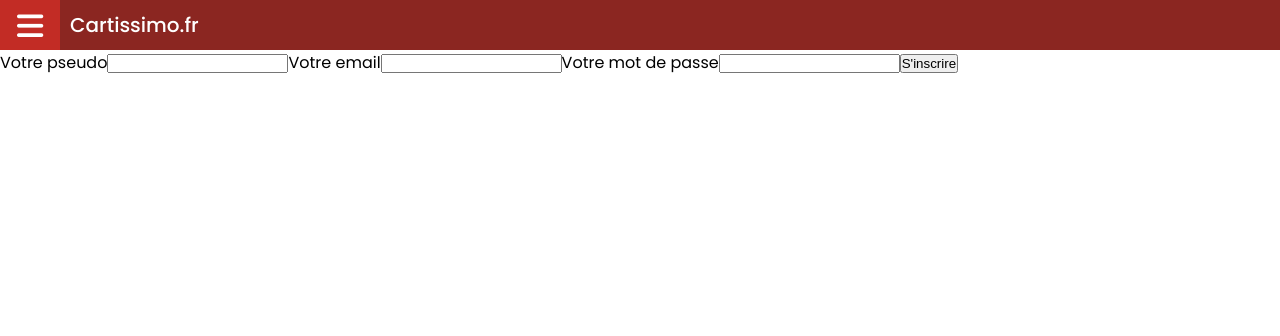
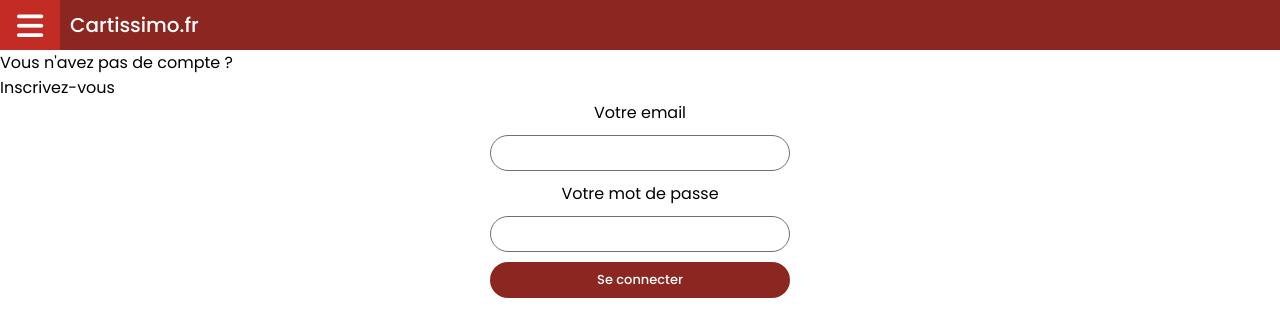
Before and after one commit to charlesrb/Cartissimo, a Vue app: page /inscription in a window 1280 px wide. Shown: the top 336 px of the page. Built offline with nearby package versions, Linux system fonts and the light colour scheme; no server answers.

Commit message:
feat : inscription / connexion

```diff
--- a/src/views/Inscription.vue
+++ b/src/views/Inscription.vue
@@ -1,16 +1,70 @@
 <template>
   <Navigation></Navigation>
+  <div v-if="mode == 'login'">
+    <p>Vous n'avez pas de compte ?</p>
+    <span class="card__action" @click="SwitchToCreateAccount()"
+      >Inscrivez-vous</span
+    >
+  </div>
+  <div v-if="mode == 'create'">
+    <p>Déjà inscrit ?</p>
+    <span class="card__action" @click="SwitchToLogin()">Connectez-vous</span>
+  </div>
+  <div class="header__form" v-if="mode == 'create'">
+    <div class="header__form--detail">
+      <label for="pseudo">Votre pseudo</label>
+      <input
+        type="text"
+        class="header__form--input"
+        name="pseudo"
+        v-model="user.pseudo"
+      />
+      <label for="email">Votre email</label>
+      <input
+        type="email"
+        class="header__form--input"
+        name="email"
+        v-model="user.mail"
+      />
+      <label for="password">Votre mot de passe</label>
+      <input
+        type="password"
+        class="header__form--input"
+        name="password"
+        v-model="user.password"
+      />
+      <button class="header__form--button" @click="createUser()">
+        S'inscrire
+      </button>
+    </div>
+  </div>
 
-  <label for="pseudo">Votre pseudo</label>
-  <input type="text" name="pseudo" v-model="user.pseudo" />
-  <label for="email">Votre email</label>
-  <input type="email" name="email" v-model="user.mail" />
-  <label for="password">Votre mot de passe</label>
-  <input type="password" name="password" v-model="user.password" />
-  <button @click="createUser()">S'inscrire</button>
+  <div class="header__form" v-if="mode == 'login'">
+    <div class="header__form--detail">
+      <label for="email">Votre email</label>
+      <input
+        type="email"
+        class="header__form--input"
+        name="email"
+        v-model="user.mail"
+      />
+      <label for="password">Votre mot de passe</label>
+      <input
+        type="password"
+        class="header__form--input"
+        name="password"
+        v-model="user.password"
+      />
+      <button class="header__form--button" @click="login()">
+        Se connecter
+      </button>
+    </div>
+  </div>
 </template>
 
 <script>
+/* eslint-disable */
+
 import Navigation from "../components/Navigation.vue";
 import axios from "axios";
 
@@ -23,6 +77,7 @@ export default {
   components: { Navigation },
   data: function () {
     return {
+      mode: "login",
       user: {
         pseudo: "",
         mail: "",
@@ -32,9 +87,18 @@ export default {
   },
 
   methods: {
+    SwitchToCreateAccount: function () {
+      this.mode = "create";
+      this.errMessage = "";
+    },
+    SwitchToLogin: function () {
+      this.mode = "login";
+      this.errMessage = "";
+    },
+
     createUser() {
       const user = { ...this.user };
-      console.log(user);
+
       instanceUser
         .post("/", user)
         .then((data) => {
@@ -47,9 +111,29 @@ export default {
         })
         .catch((err) => console.log(err));
     },
+
+    login: function () {
+      const user = { ...this.user };
+      instanceUser
+        .post("/login", user)
+        .then((data) => {
+          localStorage.setItem("token", data.data.token);
+          localStorage.setItem("userId", data.data.userId);
+          console.log(data.data);
+          if (data.status === 200) {
+            this.$router.push("/");
+          }
+        })
+        .catch((error) => {
+          error;
+        });
+    },
   },
 };
 </script>
 
 <style>
+span {
+  cursor: pointer;
+}
 </style>
```
